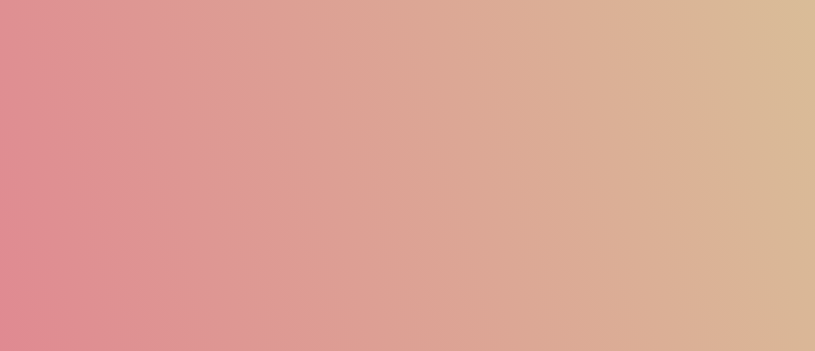
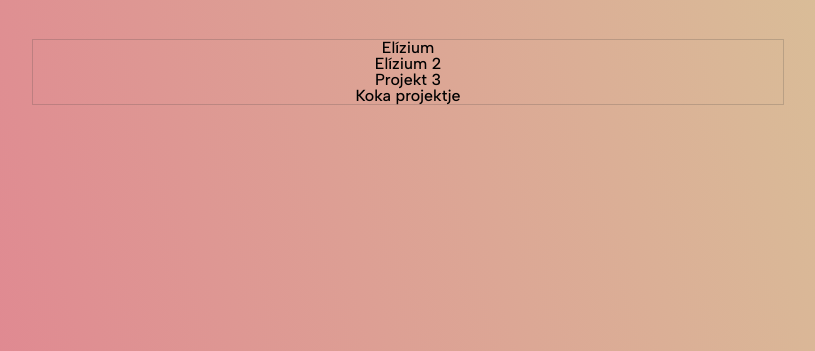
Before and after one commit to BenceHargitai/Patrik_Oldal, a Django app: page /admin/ in a window 1280 px wide. Shown: the part 449-800 px from the top of the page, without its empty margins (232-1047 px from the left). Run offline with Django 3.2, Linux system fonts and the light colour scheme; a user stored in the database is signed in; data comes from the database, SQL or seed files in the repository; some libraries are stand-ins or nearby versions; some web fonts are replaced.

Commit message:
staff.html

```diff
--- a/APP/views.py
+++ b/APP/views.py
@@ -6,7 +6,6 @@ from .models import Projekt
 from django.contrib.auth import authenticate, login, logout
 from django.contrib import messages
 from django.contrib.admin.views.decorators import staff_member_required
-from django.http import HttpResponse
 
 # Create your views here.
 def home_view(request, *args, **kwargs):
@@ -42,8 +41,10 @@ def logout_view(request):
 
 @staff_member_required(login_url="logout")
 def staff_view(request):
-    context = {}
-    return render(request, 'staff.html', context)
+    projects =Projekt.objects.all()
+    return render(request, 'staff.html', {'projects' : projects})
+
+
 
 @staff_member_required(login_url="logout")
 def profile_view(request):
--- a/static/css/main.css
+++ b/static/css/main.css
@@ -162,7 +162,10 @@ hr{
     padding: 3rem;
 
 }
-
+.grid60_40:hover, .grid40_60:hover
+{
+    cursor: pointer;
+}
 .grid60_40 img{
     height: auto;
     max-height: 16rem;
--- /dev/null
+++ b/static/css/staff.css
@@ -0,0 +1,6 @@
+.projektadmin{
+    width: 750px;
+    border: solid 1px rgba(61,61,61,0.212);
+    margin: auto;
+    margin-top: 40px;
+}
--- a/templates/staff.html
+++ b/templates/staff.html
@@ -12,6 +12,7 @@
 
     <!-- CSS -->
     <link rel="stylesheet" href="{% static 'css/main.css' %}" />
+    <link rel="stylesheet" href="{% static 'css/staff.css' %}" />
 
     <!-- Javascript -->
      <script src="{% static 'js/global.js' %}"></script>
@@ -45,6 +46,20 @@
         <div id="main">
 
             <div class="inner">
+                <div id="image">
+                    <img src="https://assets.architecturaldigest.in/photos/60084bc8d0435267a8df97f8/16:9/w_2560%2Cc_limit/The-Drawing-Studio-mumbai-interior-design_2-1366x768.jpg" alt="">
+                </div>
+                <div class="projektadmin">
+                    <div class="prokektlista">
+                        {% for projekt in projects %}
+                        <div> {{projekt.név}} </div>
+                        {% endfor %}
+                    </div>
+                    <div class="projektszerk"></div>
+                </div>
+
+
+
             </div>
         </div>
     </div>
```
